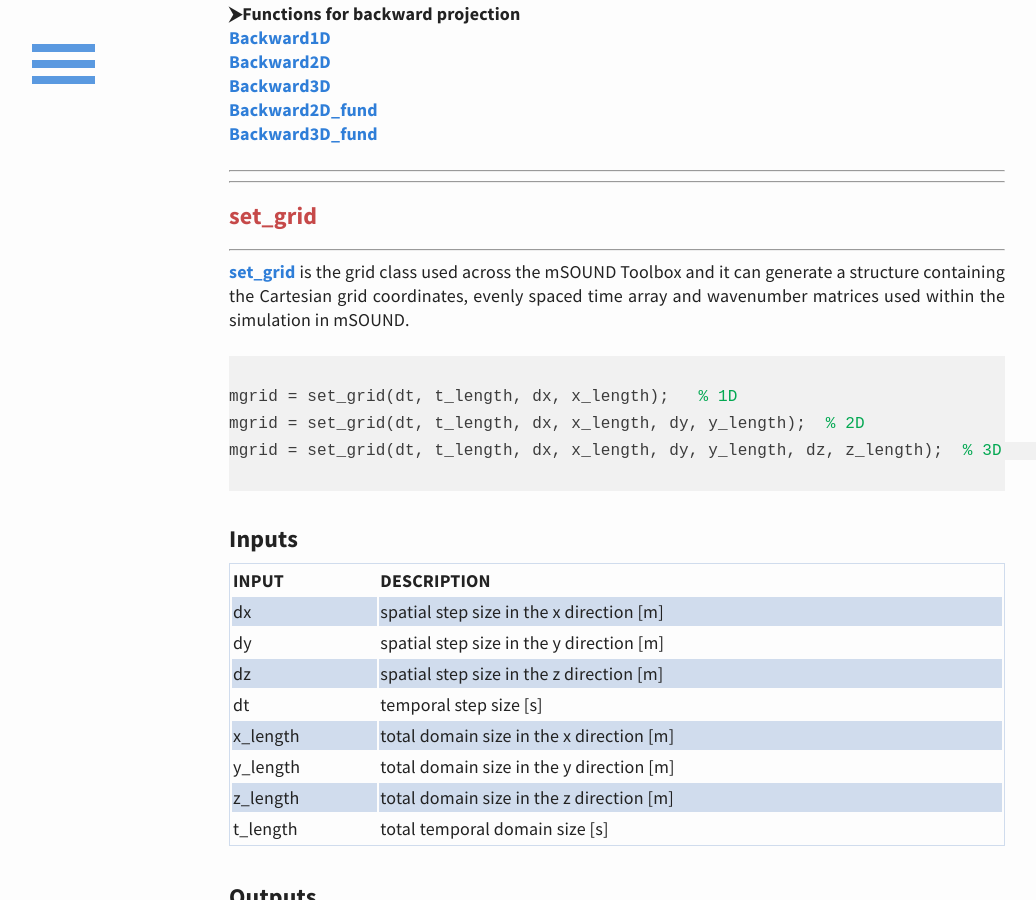
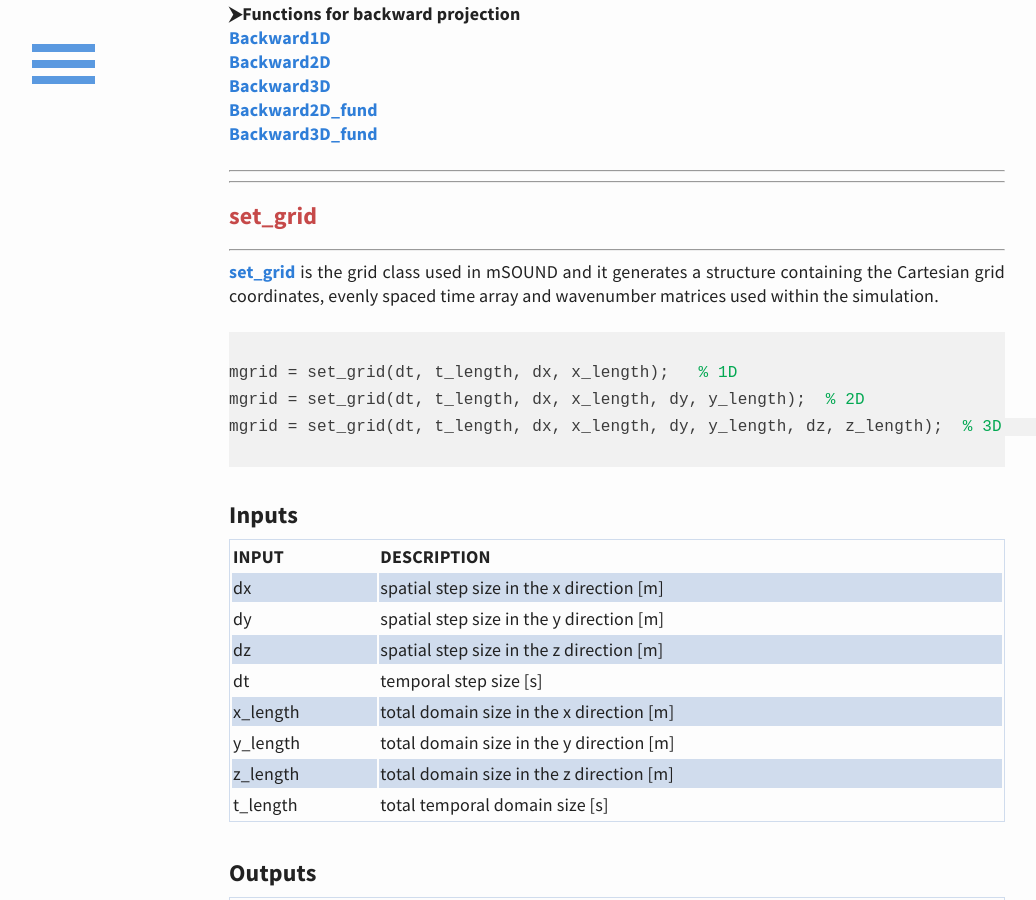
Before and after one commit to m-SOUND/mSOUND, a Jekyll site: the page built from function.html, in a window 1280 px wide and 900 px high, scrolled down 652 px. Shown: the whole window, without its empty margins (23-1059 px from the left). Built offline with Jekyll 4.4.1, drawn with Linux system fonts in a browser that asks for light colours.

Commit message:
Update function.html

```diff
--- a/function.html
+++ b/function.html
@@ -33,8 +33,8 @@ layout: default
 <hr>
 <p>
 <a href="/mSOUND/function.html#set_grid">set_grid</a>
- is the grid class used across the mSOUND Toolbox and it can generate a structure containing the Cartesian grid coordinates,
-evenly spaced time array and wavenumber matrices used within the simulation in mSOUND.
+ is the grid class used in mSOUND and it generates a structure containing the Cartesian grid coordinates,
+evenly spaced time array and wavenumber matrices used within the simulation.
 
 <pre> <code>
 mgrid = set_grid(dt, t_length, dx, x_length);   <font color="#03a852">% 1D</font>
```
